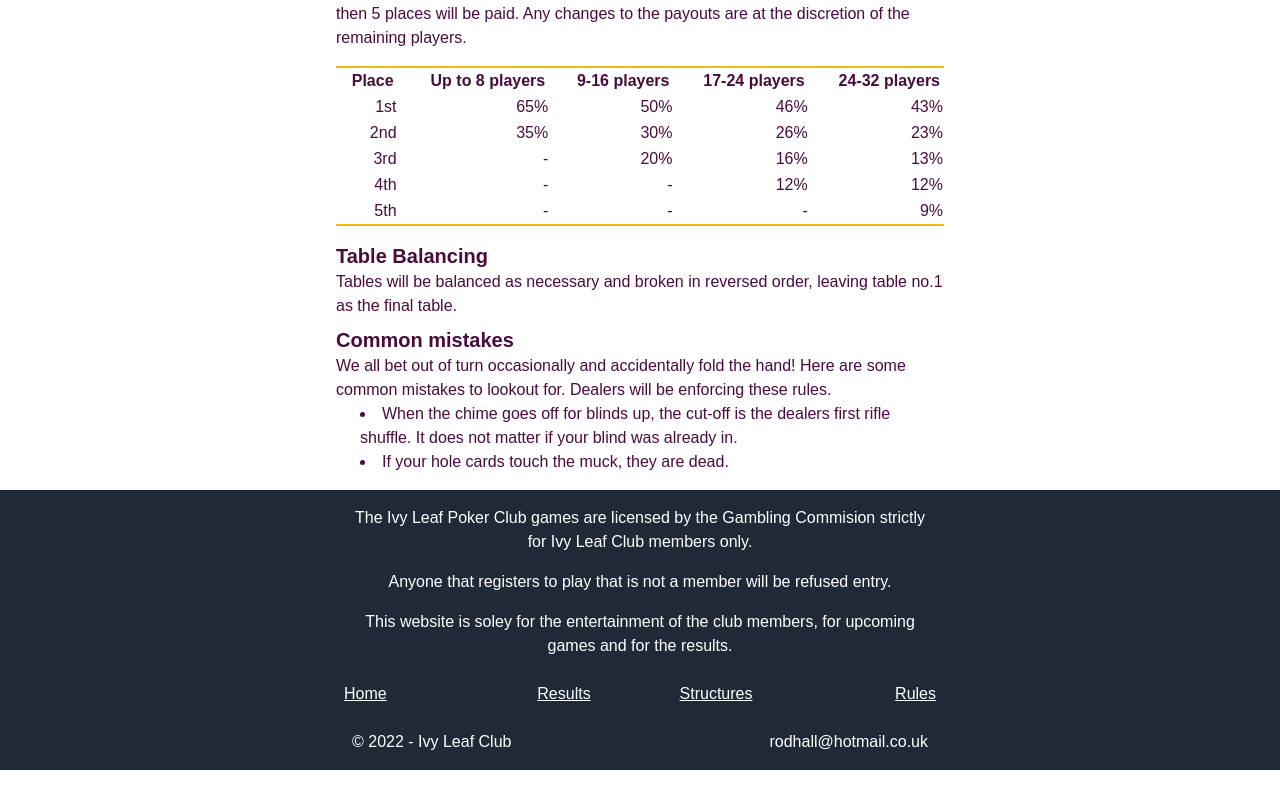
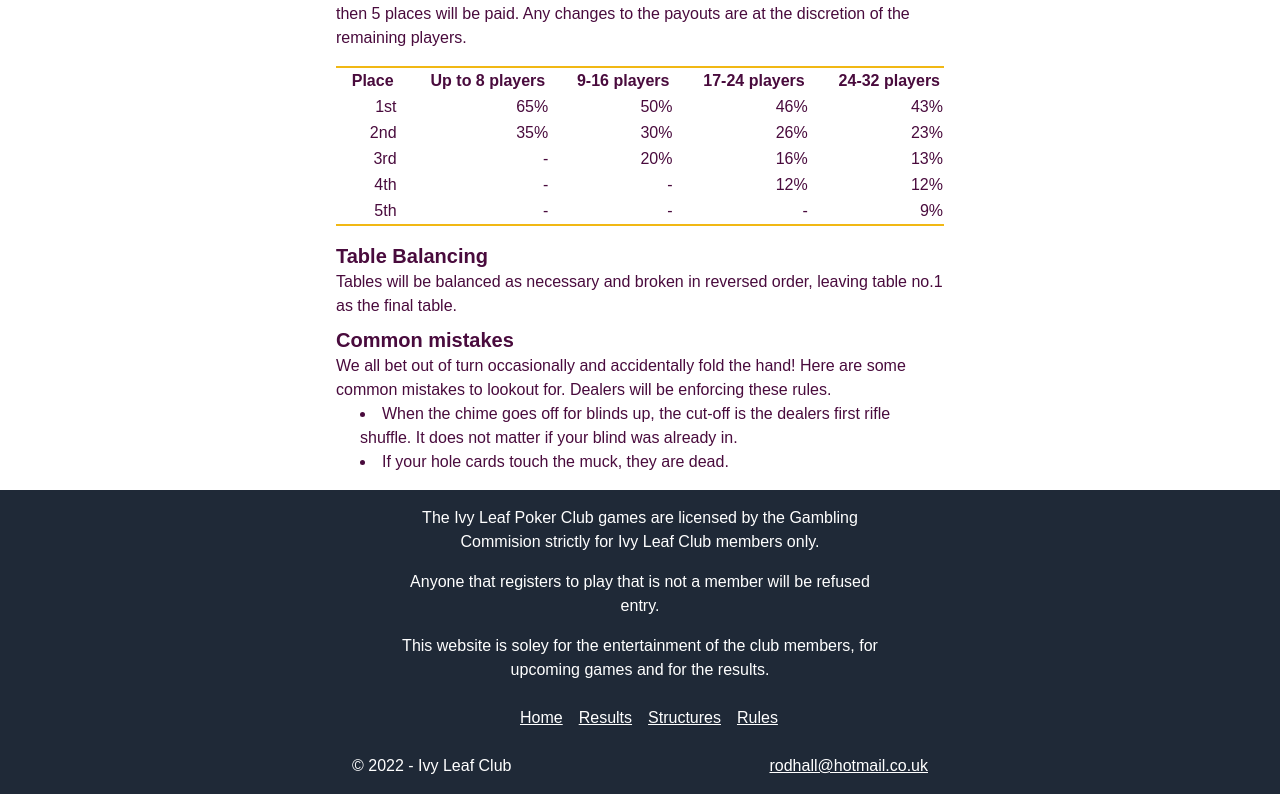
Before and after one commit to rodhall85/poker-club, a Next.js app: page /rules in a window 1280 px wide. Shown: the part 898-1692 px from the top of the page. Before the commit the page ends 1668 px from the top, so only its background shows below. Built offline with nearby package versions, Linux system fonts and the light colour scheme.

Commit message:
Footer styling

```diff
--- a/components/Footer.js
+++ b/components/Footer.js
@@ -4,7 +4,7 @@ const Footer = () => {
     return (
         <footer className="footer bg-gray-800 text-white text-sm sm:text-base">
             <div className="container mx-auto px-4 w-full m:w-9/12 lg:w-6/12">
-                <div className="p-4 text-center">
+                <div className="p-4 text-center max-w-lg mx-auto">
                     <p>
                         The Ivy Leaf Poker Club games are licensed by the Gambling Commision strictly for Ivy Leaf Club members only.
                     </p>
@@ -15,16 +15,16 @@ const Footer = () => {
                         This website is soley for the entertainment of the club members, for upcoming games and for the results.
                     </p>
                 </div>
-                <div className="flex">
+                <div className="flex w-64 mx-auto">
                      <div className="underline p-2 flex-1"><Link href="/"><a>Home</a></Link></div>
-                     <div className="underline p-2 flex-1 text-center"><Link href="/results"><a>Results</a></Link></div>
-                     <div className="underline p-2 flex-1 text-center"><Link href="/structures"><a>Structures</a></Link></div>
+                     <div className="underline p-2 flex-1 text-left"><Link href="/results"><a>Results</a></Link></div>
+                     <div className="underline p-2 flex-1 text-right"><Link href="/structures"><a>Structures</a></Link></div>
                      <div className="underline p-2 flex-1 text-right"><Link href="/rules"><a>Rules</a></Link></div>
                 </div>
                 <div className="p-4 w-full">
                     <div className="w-full flex">
                         <div className="flex-1">&copy; {(new Date()).getFullYear()} - Ivy Leaf Club</div>
-                        <div className="flex-1 text-right">
+                        <div className="flex-1 text-right underline">
                             <a href="mailto:rodhall@hotmail.co.uk">rodhall@hotmail.co.uk</a>
                         </div>
                     </div>
--- a/pages/index.js
+++ b/pages/index.js
@@ -32,7 +32,7 @@ export default function Home({ tournaments: { tournaments } }) {
             <p>If you would like to play, <strong>register</strong> on the website (coming soon!) or book your seat with&nbsp;Rod.</p>
           </div>
         </div>
-        <h2 className="text-2xl font-bold mt-8">Tournament Schedule</h2>
+        <h2 className="text-2xl font-bold mt-8 px-4">Tournament Schedule</h2>
         { tournaments && tournaments.map(({fields: {
           name,
           description,
@@ -61,15 +61,20 @@ export default function Home({ tournaments: { tournaments } }) {
               <div className="flex w-full">
                 <div className="w-1/2 text-right px-2 my-2">
                   <div>Name:</div>
+                  <div>Start Time:</div>
                   <div>Buy-in:</div>
                   <div>Clock:</div>
                   <div>Chips:</div>
-                  <div>Bonus:</div>
+                  <div>Early reg bonus:</div>
                   <div>Max&nbsp;players:</div>
                   <div>Details:</div>
                 </div>
                 <div className="w-1/2 text-left px-2 my-2">
                   <div>{name}</div>
+                  <div>{new Date(startTime).toLocaleTimeString("en-GB", {
+                    hour: '2-digit',
+                    minute: '2-digit',
+                  })}</div>
                   <div>&pound;{buyIn}</div>
                   <div>{clock}</div>
                   <div>{chips} TBC</div>
```
